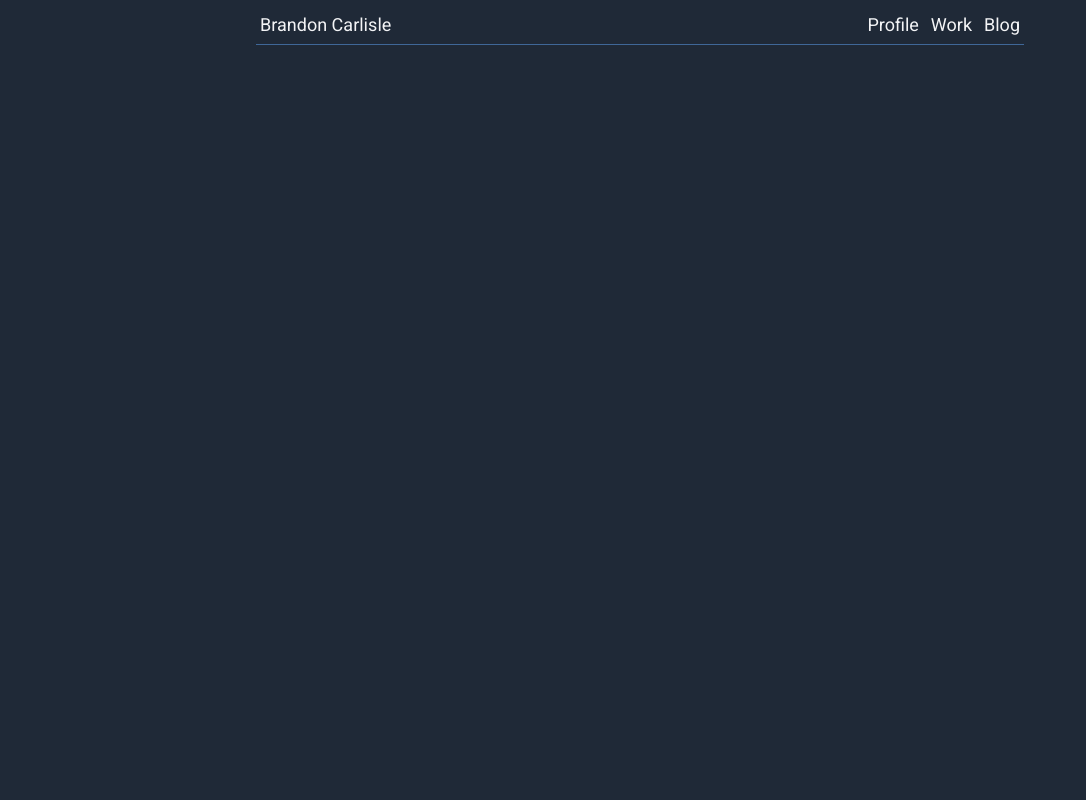
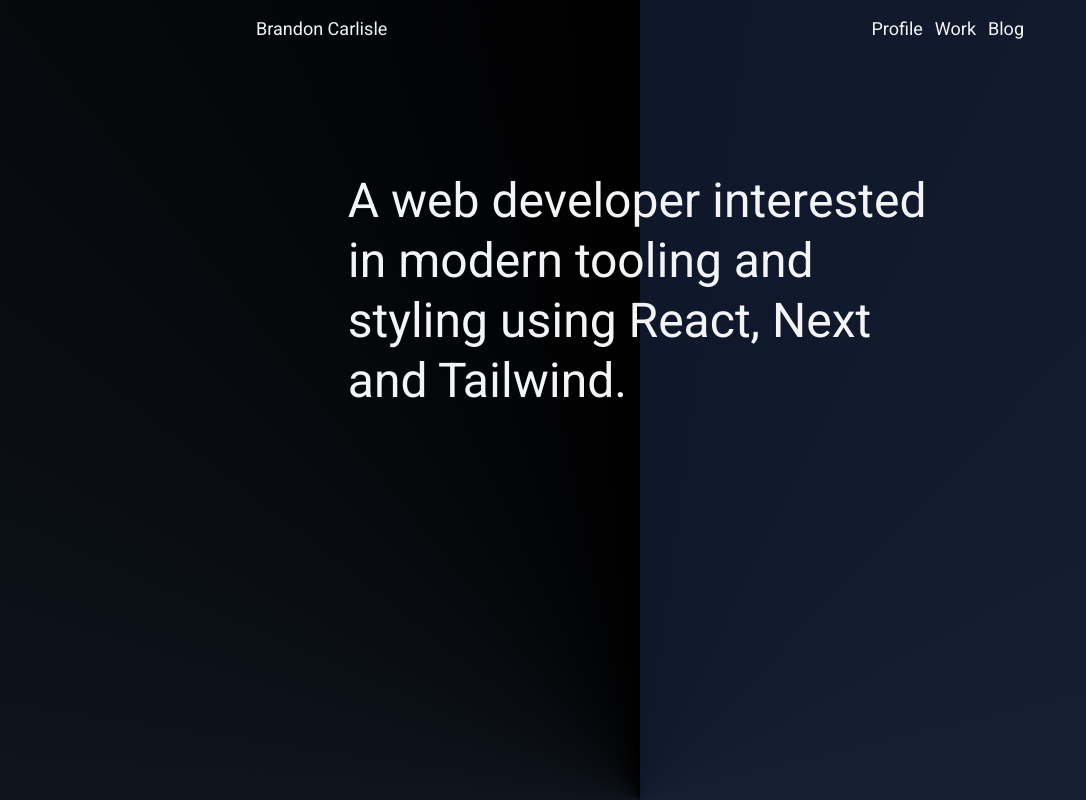
Before and after one commit to brandon-carlisle/portfolio, a Next.js app: page / in a window 1280 px wide. Shown: the whole page, without its empty margins (0-1086 px from the left). Built offline with nearby package versions, Linux system fonts and the light colour scheme.

Commit message:
gradient background

```diff
--- a/components/layout.js
+++ b/components/layout.js
@@ -4,7 +4,7 @@
   return (
     <>
       <Navbar />
-      <main className="mx-auto max-w-screen-md">{children}</main>
+      <main className="mx-auto max-w-prose pt-32">{children}</main>
     </>
   );
 }
--- a/components/navbar.js
+++ b/components/navbar.js
@@ -2,7 +2,7 @@
 
 function Navbar({}) {
   return (
-    <nav className="mx-auto flex max-w-screen-md items-center justify-between border-b border-blue-400/50 p-1 text-lg">
+    <nav className="mx-auto flex max-w-screen-md items-center justify-between pt-2 text-lg">
       <div>
         <Link href="/">Brandon Carlisle</Link>
       </div>
--- /dev/null
+++ b/components/shapes.js
@@ -0,0 +1,16 @@
+function Shapes({}) {
+  return (
+    <>
+      <div className="absolute top-0 -left-4 h-72 w-72 rounded-full bg-purple-800 mix-blend-multiply blur-md filter"></div>
+      <div className="absolute top-0 -right-4 h-72 w-72 rounded-full bg-sky-800 mix-blend-multiply blur-md filter"></div>
+      <div className="absolute -bottom-8 left-20 h-72 w-72 rounded-full bg-indigo-800 mix-blend-multiply blur-md filter"></div>
+    </>
+  );
+}
+
+export default Shapes;
+
+// bg-gradient-to-r from-blue-700 via-blue-800 to-gray-900
+// bg-gradient-to-r from-green-300 to-purple-400
+// bg-gradient-to-r from-sky-400 via-rose-400 to-lime-400
+// bg-gradient-to-r from-slate-900 via-purple-900 to-slate-900
--- a/pages/_document.js
+++ b/pages/_document.js
@@ -4,10 +4,15 @@
   return (
     <Html lang="en">
       <Head />
-      <body className="min-h-screen min-w-full bg-gray-800 p-2 text-gray-100">
+      <body className="min-h-screen min-w-full bg-[conic-gradient(at_bottom,_var(--tw-gradient-stops))] from-slate-900 via-slate-800 to-black p-2 text-gray-100">
         <Main />
         <NextScript />
       </body>
     </Html>
   );
 }
+
+// bg-gradient-to-r from-gray-700 via-gray-900 to-black
+
+// bg-[conic-gradient(at_bottom,_var(--tw-gradient-stops))] from-slate-900 via-slate-800 to-black
+// bg-[conic-gradient(at_bottom,_var(--tw-gradient-stops))] from-slate-900 via-slate-800 to-black
--- a/pages/index.js
+++ b/pages/index.js
@@ -1,4 +1,5 @@
 import Head from 'next/head';
+import Shapes from '../components/shapes';
 
 function Home() {
   return (
@@ -9,7 +10,14 @@
         <link rel="icon" href="/favicon.ico" />
       </Head>
 
-      <div></div>
+      <section className="relative mx-auto">
+        <header>
+          <h1 className="font-semi-bold text-5xl leading-tight">
+            A web developer interested in modern tooling and styling using
+            React, Next and Tailwind.
+          </h1>
+        </header>
+      </section>
     </>
   );
 }
```
